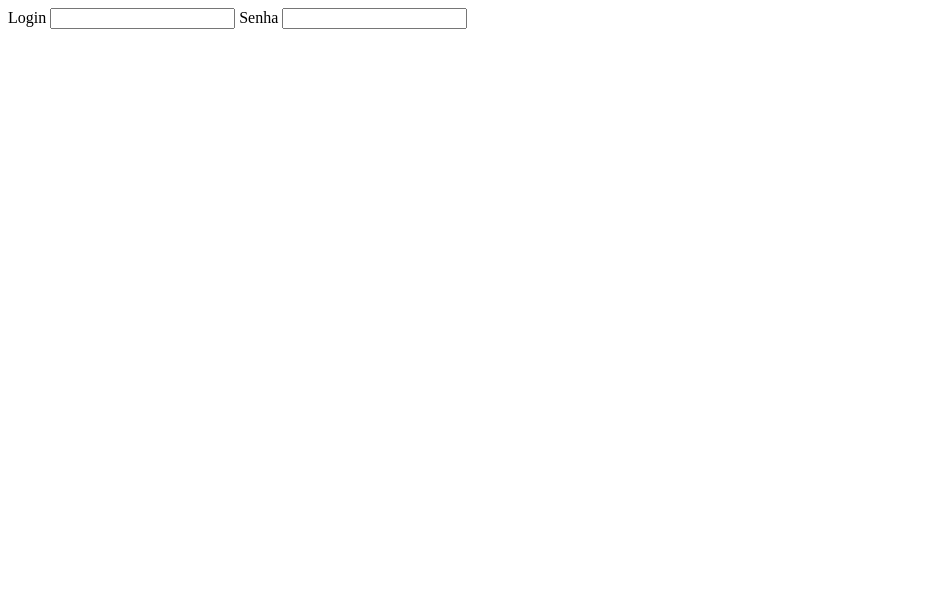
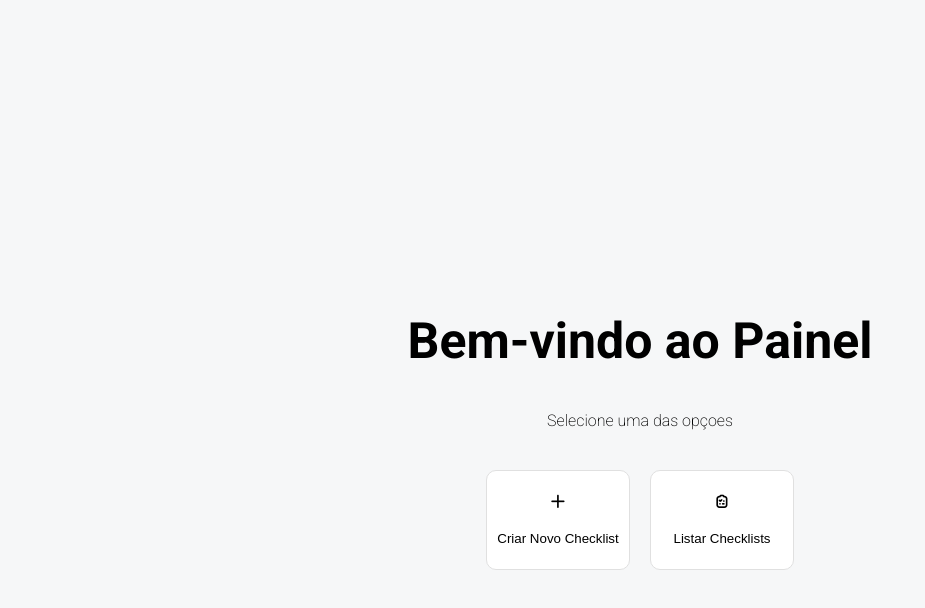
Before and after one commit to leomarqueti/CheckSync, a plain HTML site: page menu.html in a window 1280 px wide. Shown: the whole page, without its empty margins (0-925 px from the left). Drawn offline with nearby package versions, Linux system fonts and the light colour scheme.

Commit message:
Atualizaçoes do menu e login

```diff
--- a/menu.html
+++ b/menu.html
@@ -4,22 +4,36 @@
     <meta charset="UTF-8">
     <meta name="viewport" content="width=device-width, initial-scale=1.0">
     <link rel="stylesheet" href="style/menu.css">
-    <title>CheckSync</title>
+    <title>Document</title>
 </head>
 <body>
-    <main>
-        <section>
-            <form action="" id="login">
-                <label for="" id="labelLogin">
-                    Login
-                </label>
-                <input type="text" id="inputLogin">
-                <label for="" id="labelSenha">
-                    Senha
-                </label>
-                <input type="password" name="" id="inputSenha">
-            </form>
-        </section>
-    </main>
+    <header>
+
+    </header>
+
+    <section id="Principal">
+        <div id="divH1">
+            <h1>Bem-vindo ao Painel</h1>
+        </div>
+        <div id="divParagrafo">
+            <p>Selecione uma das opçoes</p>
+        </div>
+        <div id="divBotoes">
+            <button href="#">
+                <div id="divBotao">
+                    <i class="fi fi-br-plus"></i>
+                    Criar Novo Checklist
+                </div>
+
+            </button>
+            <button href="#">
+                <div id="divBotao">
+                   <i class="fi fi-br-clipboard-list-check"></i>
+                    Listar Checklists
+                </div>
+
+            </button>
+        </div>
+    </section>
 </body>
 </html>
--- a/style/login.css
+++ b/style/login.css
@@ -1,3 +1,4 @@
+@import url('https://fonts.googleapis.com/css2?family=Roboto:ital,wght@0,100..900;1,100..900&display=swap');
 * {
     margin: 0;
     padding: 0;
@@ -6,11 +7,17 @@
 body {
     background-color: #101922;
     color: #3b3b3b;
+    font-family: "Roboto", sans-serif;
+    font-optical-sizing: auto;
+    font-weight: 200;
+    font-style: normal;
+    font-variation-settings:
+    "wdth" 100;
 }
 
 section {
     background-color: #f4f7f6;
-    width: 50vh;
+    width: 64vh;
     height: 100vh;
     margin-left: auto;
     margin-right: auto;
@@ -35,7 +42,7 @@ section {
     display: flex;
     justify-content: center;
     flex-direction: column;
-    width: 100%;
+    width: 96%;
     text-align: left;
     margin-left: 20px;
     margin-right: 20px;
@@ -54,13 +61,14 @@ input {
 }
 
 button {
-    width: 100%;
+    width: 96%;
     padding: 8px;
     border: none;
     border-radius: 8px;
     height: 45px;
     background-color: #007bff;
     color: white;
+    margin-top: 20px;
 }
 
 button:hover {
@@ -70,3 +78,19 @@ button:hover {
 span {
     color: #007BFF;
 }
+
+@media (max-width: 600px) {
+  section {
+    background-color: #f4f7f6;
+    width: 100%;
+    height: 100vh;
+    margin-left: auto;
+    margin-right: auto;
+    text-align: center;
+    display:block
+}
+
+#divForm{
+    width: 80%;
+}
+}
--- a/style/menu.css
+++ b/style/menu.css
@@ -0,0 +1,58 @@
+@import url('https://fonts.googleapis.com/css2?family=Roboto:ital,wght@0,100..900;1,100..900&display=swap');
+@import url('https://cdn-uicons.flaticon.com/3.0.0/uicons-bold-rounded/css/uicons-bold-rounded.css');
+@import url('https://cdn-uicons.flaticon.com/3.0.0/uicons-regular-straight/css/uicons-regular-straight.css')
+* {
+    margin: 0;
+    padding: 0;
+}
+
+body {
+    background-color: #f6f7f8;
+}
+
+#Principal {
+    font-family: "Roboto", sans-serif;
+    font-optical-sizing: auto;
+    font-weight: 200;
+    font-style: normal;
+    font-variation-settings:
+    "wdth" 100;
+    text-align: center;
+    margin-left: auto;
+    margin-right: auto;
+    display: block;
+    width: 60vh;
+    margin-top: 30vh;
+    padding: 30px;
+}
+
+h1 {
+    font-size: 50px;
+}
+
+#divBotoes {
+    display: flex;
+    justify-content: center;
+    gap: 20px;
+    margin-top: 40px;
+}
+
+button {
+    width: 144px;
+    height: 100px;
+    background-color: #ffffff;
+    border: 1px solid rgb(224, 224, 224);
+    border-radius: 10px;
+}
+
+button:hover {
+    background-color: #007bff;
+    color: aliceblue;
+}
+
+#divBotao {
+    display: flex;
+    justify-content: center;
+    flex-direction: column;
+    gap: 20px;
+}
```
Also changed, not shown: login.html (line endings or trailing spaces).
